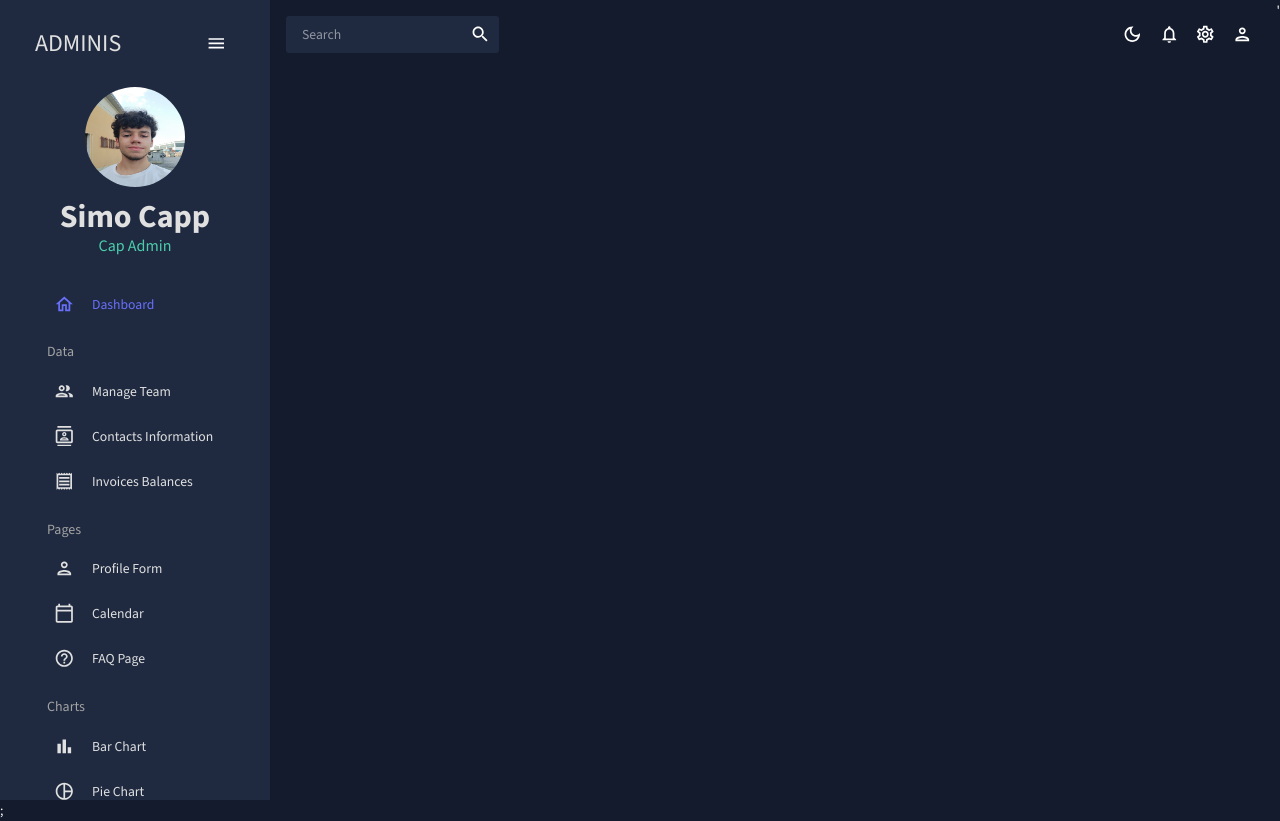
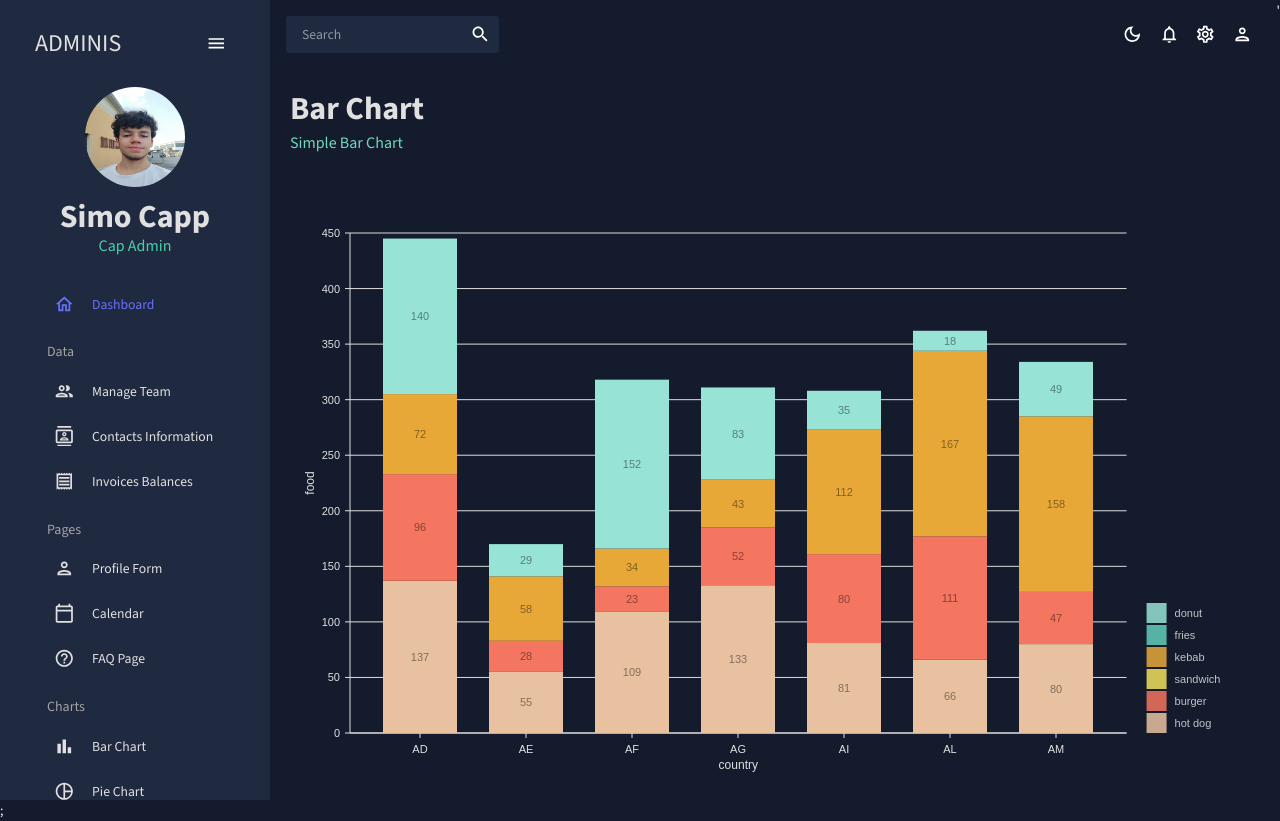
Before and after one commit to simone-capelli/react-admin, a React (Create React App) app: page /bar in a window 1280 px wide. Built offline with nearby package versions, Linux system fonts and the light colour scheme.

Commit message:
BarChart section

```diff
--- a/src/App.js
+++ b/src/App.js
@@ -10,7 +10,7 @@
 import Form from './scenes/form';
 import Calendar from './scenes/calendar';
 import FAQ from './scenes/faq';
-// import Bar from './scenes/bar';
+import Bar from './scenes/bar';
 // import Line from './scenes/line';
 // import Pie from './scenes/pie';
 // import Geography from './scenes/geography';
@@ -34,7 +34,7 @@
               <Route path="/form" element={<Form />} />
               <Route path="/calendar" element={<Calendar />} />
               <Route path="/faq" element={<FAQ />} />
-              {/* <Route path="/bar" element={<Bar />} /> */}
+              <Route path="/bar" element={<Bar />} />
               {/* <Route path="/pie" element={<Pie />} /> */}
               {/* <Route path="/line" element={<Line />} /> */}
               {/* <Route path="/geography" element={<Geography />} /> */}
--- /dev/null
+++ b/src/components/BarChart.jsx
@@ -0,0 +1,143 @@
+import { useTheme } from '@mui/material';
+import { ResponsiveBar } from '@nivo/bar';
+import { tokens } from '../theme';
+import { mockBarData as data } from '../data/mockData';
+
+const BarChart = ({ isDashboard = false }) => {
+  const theme = useTheme();
+  const colors = tokens(theme.palette.mode);
+
+  return (
+    <ResponsiveBar
+      data={data}
+      theme={{
+        axis: {
+          domain: {
+            line: {
+              stroke: colors.grey[100],
+            },
+          },
+          legend: {
+            text: {
+              fill: colors.grey[100],
+            },
+          },
+          ticks: {
+            line: {
+              stroke: colors.grey[100],
+              strokeWidth: 1,
+            },
+            text: {
+              fill: colors.grey[100],
+            },
+          },
+        },
+        legends: {
+          text: {
+            fill: colors.grey[100],
+          },
+        },
+      }}
+      keys={['hot dog', 'burger', 'sandwich', 'kebab', 'fries', 'donut']}
+      indexBy="country"
+      margin={{ top: 50, right: 130, bottom: 50, left: 60 }}
+      padding={0.3}
+      valueScale={{ type: 'linear' }}
+      indexScale={{ type: 'band', round: true }}
+      colors={{ scheme: 'nivo' }}
+      defs={[
+        {
+          id: 'dots',
+          type: 'patternDots',
+          background: 'inherit',
+          color: '#38bcb2',
+          size: 4,
+          padding: 1,
+          stagger: true,
+        },
+        {
+          id: 'lines',
+          type: 'patternLines',
+          background: 'inherit',
+          color: '#eed312',
+          rotation: -45,
+          lineWidth: 6,
+          spacing: 10,
+        },
+      ]}
+      fill={[
+        {
+          match: {
+            id: 'fries',
+          },
+          id: 'dots',
+        },
+        {
+          match: {
+            id: 'sandwich',
+          },
+          id: 'lines',
+        },
+      ]}
+      borderColor={{
+        from: 'color',
+        modifiers: [['darker', 1.6]],
+      }}
+      axisTop={null}
+      axisRight={null}
+      axisBottom={{
+        tickSize: 5,
+        tickPadding: 5,
+        tickRotation: 0,
+        legend: isDashboard ? undefined : 'country',
+        legendPosition: 'middle',
+        legendOffset: 32,
+      }}
+      axisLeft={{
+        tickSize: 5,
+        tickPadding: 5,
+        tickRotation: 0,
+        legend: isDashboard ? undefined : 'food',
+        legendPosition: 'middle',
+        legendOffset: -40,
+      }}
+      labelSkipWidth={12}
+      labelSkipHeight={12}
+      labelTextColor={{
+        from: 'color',
+        modifiers: [['darker', 1.6]],
+      }}
+      legends={[
+        {
+          dataFrom: 'keys',
+          anchor: 'bottom-right',
+          direction: 'column',
+          justify: false,
+          translateX: 120,
+          translateY: 0,
+          itemsSpacing: 2,
+          itemWidth: 100,
+          itemHeight: 20,
+          itemDirection: 'left-to-right',
+          itemOpacity: 0.85,
+          symbolSize: 20,
+          effects: [
+            {
+              on: 'hover',
+              style: {
+                itemOpacity: 1,
+              },
+            },
+          ],
+        },
+      ]}
+      role="application"
+      ariaLabel="Nivo bar chart demo"
+      barAriaLabel={(e) =>
+        e.id + ': ' + e.formattedValue + ' in country: ' + e.indexValue
+      }
+    />
+  );
+};
+
+export default BarChart;
--- /dev/null
+++ b/src/scenes/bar/index.jsx
@@ -0,0 +1,16 @@
+import { Box } from '@mui/material';
+import Header from '../../components/Header';
+import BarChart from '../../components/BarChart';
+
+const Bar = () => {
+  return (
+    <Box m="20px">
+      <Header title="Bar Chart" subtitle="Simple Bar Chart" />
+      <Box height="75vh">
+        <BarChart />
+      </Box>
+    </Box>
+  );
+};
+
+export default Bar;
```
